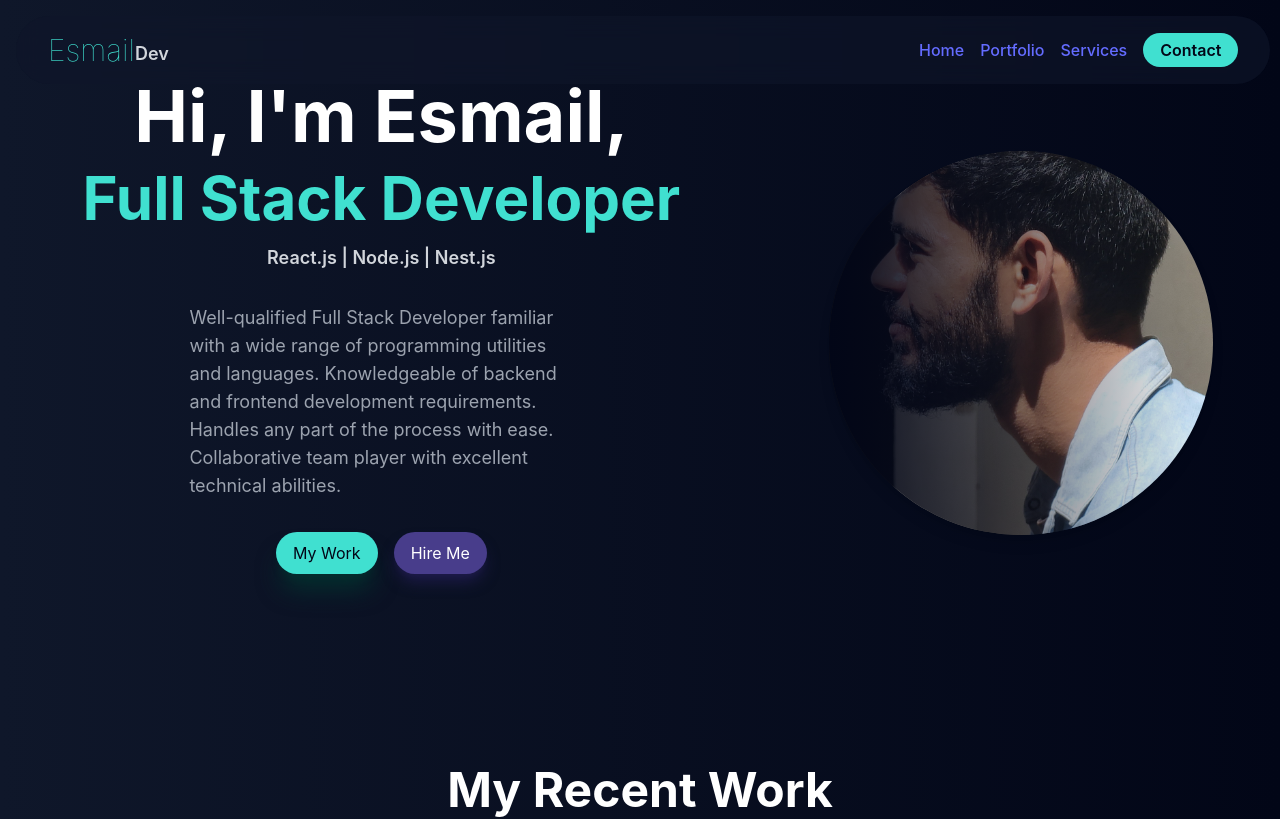
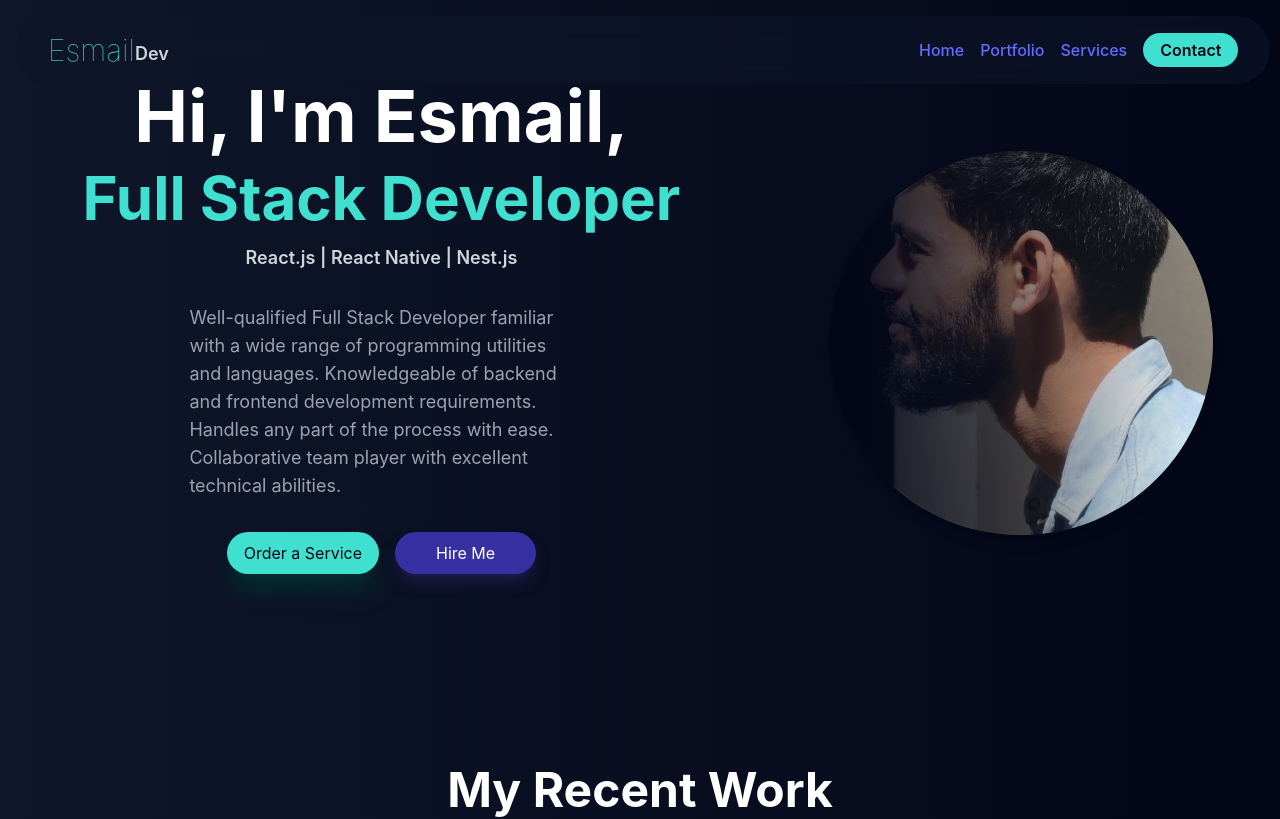
Before and after one commit to EsmailDev21/portfolio-client, a React (Vite) app: page / in a window 1280 px wide. Shown: the top 819 px of the page. Built offline with nearby package versions, Linux system fonts and the light colour scheme.

Commit message:
changed hero btns

```diff
--- a/src/components/Hero.tsx
+++ b/src/components/Hero.tsx
@@ -36,7 +36,7 @@ function Hero() {
           Full Stack Developer
         </h2>
         <p className="text-lg mb-8 font-semibold text-gray-300">
-          React.js | Node.js | Nest.js
+          React.js | React Native | Nest.js
         </p>
         <p className="text-lg text-start w-96 mb-8 text-gray-400">
           Well-qualified Full Stack Developer familiar with a wide range of
@@ -47,14 +47,14 @@ function Hero() {
         </p>
         <div className="flex space-x-4 mb-8">
           <motion.button
-            className="bg-turquoise hover:bg-teal-400 text-slate-950 font-normal py-2 px-4 rounded-full shadow-xl shadow-teal-950 transition-transform duration-200 ease-in-out hover:scale-[1.02]"
+            className="bg-turquoise hover:bg-teal-400 hover:border-turquoise text-slate-950 font-normal py-2 px-4 rounded-full shadow-xl shadow-teal-950 transition-transform duration-200 ease-in-out hover:scale-[1.02]"
             variants={buttonVariants}
             whileHover="hover"
           >
-            My Work
+            Order a Service
           </motion.button>
           <motion.button
-            className="bg-darkslateblue hover:bg-indigo-800 text-white font-normal py-2 px-4 rounded-full shadow-lg shadow-indigo-950 hover:shadow-indigo-900 transition-shadow duration-300 ease-in-out"
+            className="bg-indigo-800 hover:bg-indigo-700 text-white font-normal py-2 px-10 rounded-full shadow-lg shadow-indigo-950 hover:shadow-indigo-900 transition-shadow duration-300 ease-in-out"
             variants={buttonVariants}
             whileHover="hover"
           >
```
